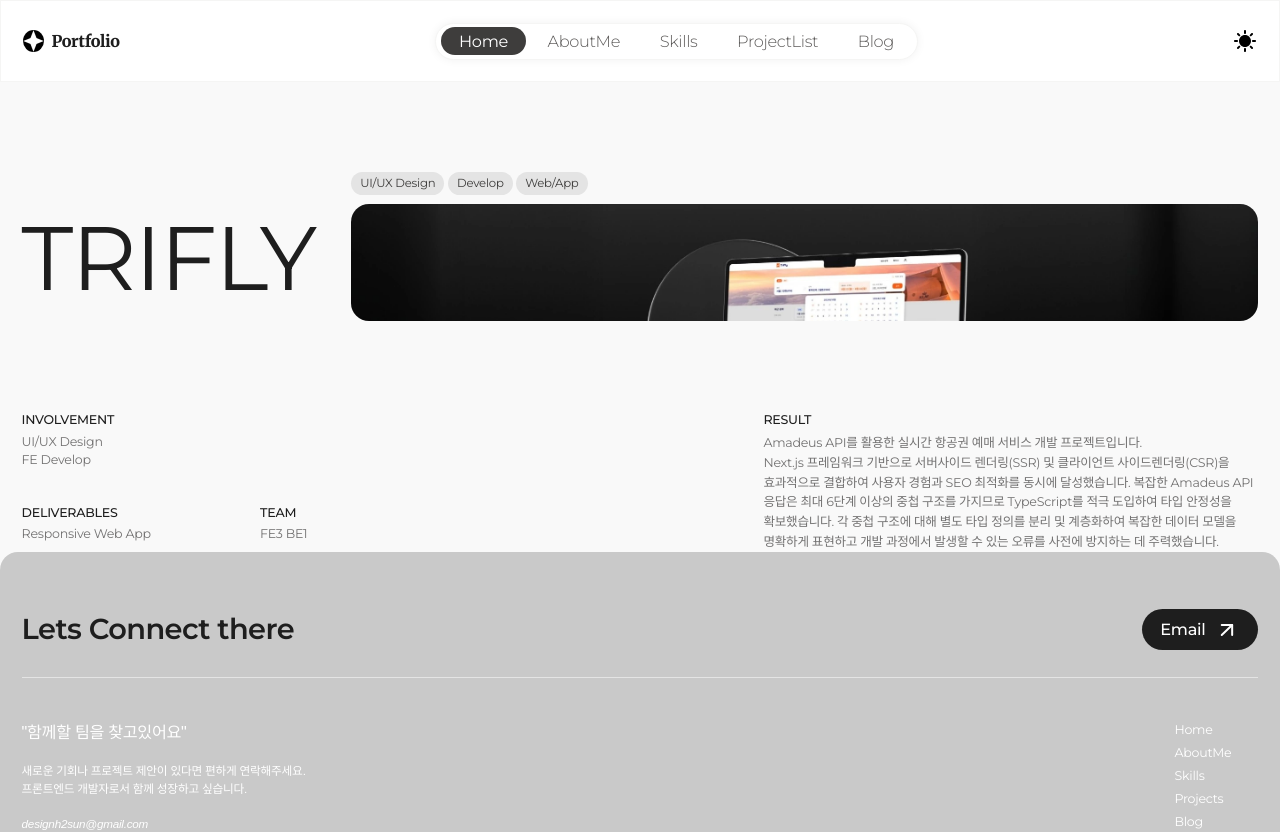
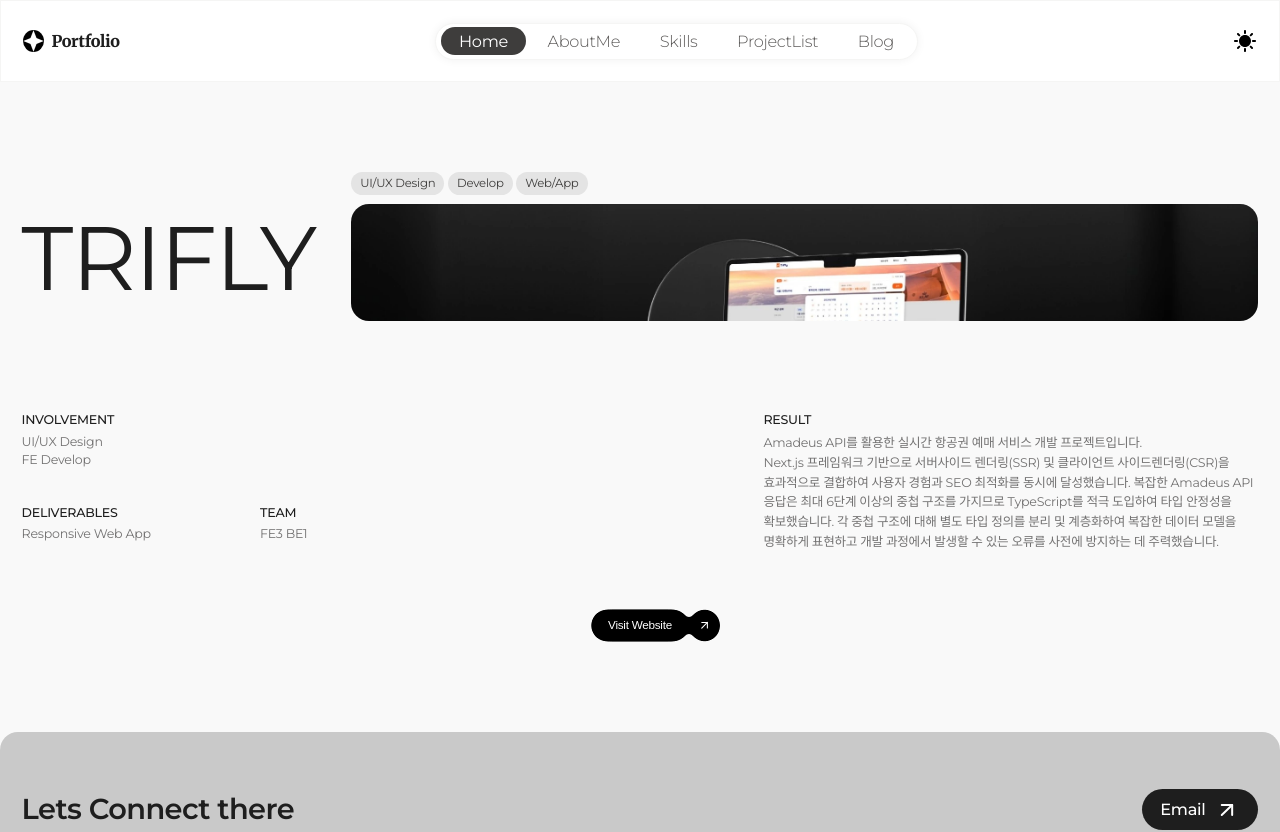
Before and after one commit to HuiseonDev/huiseon_portfolio, a React (Vite) app: page /project/trifly in a window 1280 px wide. Shown: the top 832 px of the page. Built offline with nearby package versions, Linux system fonts and the light colour scheme; a web font is replaced by a local one.

Commit message:
Done: 프로젝트 상세페이지 메인 컨텐츠 구현 완료

```diff
--- a/src/pages/Projects/Toucheese.tsx
+++ b/src/pages/Projects/Toucheese.tsx
@@ -1,8 +1,70 @@
 /** @jsxImportSource @emotion/react */
+
+import Button from "@/components/Button/Button";
 import ProjectMain from "@/components/ProjectItem/ProjectMain";
+import { projects } from "@/data/projects";
+import { breakPoints } from "@/styles/BreakPoint";
+import { css } from "@emotion/react";
+import { useMediaQuery } from "react-responsive";
+import { useLocation } from "react-router-dom";
 
 const Toucheese = () => {
-  return <ProjectMain />;
+  const isMoMid = useMediaQuery({
+    maxWidth: breakPoints.moMid,
+  });
+
+  const isMoSm = useMediaQuery({
+    maxWidth: breakPoints.moSm,
+  });
+  const { pathname } = useLocation();
+
+  const handleClick = () => {
+    if (isMoMid || isMoSm) {
+      setTimeout(() => {
+        projects.forEach((project) => {
+          if (pathname.includes(project.title.toLowerCase())) {
+            window.open(project.web, "_blank");
+          }
+        });
+      }, 400);
+    } else {
+      projects.forEach((project) => {
+        if (pathname.includes(project.title.toLowerCase())) {
+          window.open(project.web, "_blank");
+        }
+      });
+    }
+  };
+
+  return (
+    <>
+      <div css={projectWrapperStyle}>
+        <ProjectMain />
+      </div>
+      <div css={buttonWrapper}>
+        <Button
+          buttonText={"Visit Website"}
+          handleClick={handleClick}
+          fixCirclePosition={{
+            bottom: "0",
+            right: "0",
+          }}
+          movCirclePosition={{
+            bottom: "0",
+          }}
+          fix={true}
+        />
+      </div>
+    </>
+  );
 };
 
 export default Toucheese;
+
+const projectWrapperStyle = css`
+  margin-bottom: 10rem;
+`;
+
+const buttonWrapper = css`
+  margin-bottom: 10rem;
+`;
--- a/src/pages/Projects/Trifly.tsx
+++ b/src/pages/Projects/Trifly.tsx
@@ -1,9 +1,70 @@
 /** @jsxImportSource @emotion/react */
 
+import Button from "@/components/Button/Button";
 import ProjectMain from "@/components/ProjectItem/ProjectMain";
+import { projects } from "@/data/projects";
+import { breakPoints } from "@/styles/BreakPoint";
+import { css } from "@emotion/react";
+import { useMediaQuery } from "react-responsive";
+import { useLocation } from "react-router-dom";
 
 const Trifly = () => {
-  return <ProjectMain />;
+  const isMoMid = useMediaQuery({
+    maxWidth: breakPoints.moMid,
+  });
+
+  const isMoSm = useMediaQuery({
+    maxWidth: breakPoints.moSm,
+  });
+  const { pathname } = useLocation();
+
+  const handleClick = () => {
+    if (isMoMid || isMoSm) {
+      setTimeout(() => {
+        projects.forEach((project) => {
+          if (pathname.includes(project.title.toLowerCase())) {
+            window.open(project.web, "_blank");
+          }
+        });
+      }, 400);
+    } else {
+      projects.forEach((project) => {
+        if (pathname.includes(project.title.toLowerCase())) {
+          window.open(project.web, "_blank");
+        }
+      });
+    }
+  };
+
+  return (
+    <>
+      <div css={projectWrapperStyle}>
+        <ProjectMain />
+      </div>
+      <div css={buttonWrapper}>
+        <Button
+          buttonText={"Visit Website"}
+          handleClick={handleClick}
+          fixCirclePosition={{
+            bottom: "0",
+            right: "0",
+          }}
+          movCirclePosition={{
+            bottom: "0",
+          }}
+          fix={true}
+        />
+      </div>
+    </>
+  );
 };
 
 export default Trifly;
+
+const projectWrapperStyle = css`
+  margin-bottom: 10rem;
+`;
+
+const buttonWrapper = css`
+  margin-bottom: 10rem;
+`;
--- a/src/pages/Projects/Wish.tsx
+++ b/src/pages/Projects/Wish.tsx
@@ -1,8 +1,70 @@
 /** @jsxImportSource @emotion/react */
+
+import Button from "@/components/Button/Button";
 import ProjectMain from "@/components/ProjectItem/ProjectMain";
+import { projects } from "@/data/projects";
+import { breakPoints } from "@/styles/BreakPoint";
+import { css } from "@emotion/react";
+import { useMediaQuery } from "react-responsive";
+import { useLocation } from "react-router-dom";
 
 const Wish = () => {
-  return <ProjectMain />;
+  const isMoMid = useMediaQuery({
+    maxWidth: breakPoints.moMid,
+  });
+
+  const isMoSm = useMediaQuery({
+    maxWidth: breakPoints.moSm,
+  });
+  const { pathname } = useLocation();
+
+  const handleClick = () => {
+    if (isMoMid || isMoSm) {
+      setTimeout(() => {
+        projects.forEach((project) => {
+          if (pathname.includes(project.title.toLowerCase())) {
+            window.open(project.web, "_blank");
+          }
+        });
+      }, 400);
+    } else {
+      projects.forEach((project) => {
+        if (pathname.includes(project.title.toLowerCase())) {
+          window.open(project.web, "_blank");
+        }
+      });
+    }
+  };
+
+  return (
+    <>
+      <div css={projectWrapperStyle}>
+        <ProjectMain />
+      </div>
+      <div css={buttonWrapper}>
+        <Button
+          buttonText={"Visit Website"}
+          handleClick={handleClick}
+          fixCirclePosition={{
+            bottom: "0",
+            right: "0",
+          }}
+          movCirclePosition={{
+            bottom: "0",
+          }}
+          fix={true}
+        />
+      </div>
+    </>
+  );
 };
 
 export default Wish;
+
+const projectWrapperStyle = css`
+  margin-bottom: 10rem;
+`;
+
+const buttonWrapper = css`
+  margin-bottom: 10rem;
+`;
```
